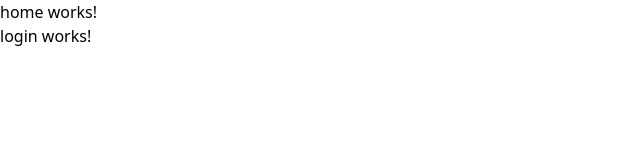
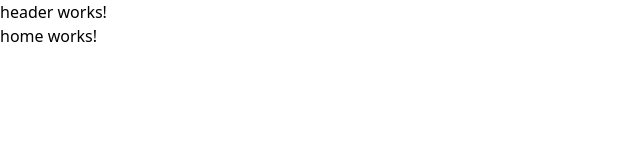
Before and after one commit to Satish9047/Meet-Home, an Angular app: page / in a window 1280 px wide. Shown: the top 160 px of the page, without its empty margins (0-640 px from the left). Built offline with nearby package versions, Linux system fonts and the light colour scheme.

Commit message:
add basic router

```diff
--- a/src/app/app.component.html
+++ b/src/app/app.component.html
@@ -1,3 +1,2 @@
-<app-home />
-<app-login />
+<app-header />
 <router-outlet />
--- a/src/app/app.component.ts
+++ b/src/app/app.component.ts
@@ -1,12 +1,11 @@
 import { Component } from '@angular/core';
 import { RouterOutlet } from '@angular/router';
-import { HomeComponent } from './pages/home/home.component';
-import { LoginComponent } from './pages/login/login.component';
+import { HeaderComponent } from './shared/component/header/header.component';
 
 @Component({
   selector: 'app-root',
   standalone: true,
-  imports: [RouterOutlet, HomeComponent, LoginComponent],
+  imports: [RouterOutlet, HeaderComponent],
   templateUrl: './app.component.html',
   styleUrl: './app.component.css',
 })
--- a/src/app/app.routes.ts
+++ b/src/app/app.routes.ts
@@ -1,3 +1,16 @@
 import { Routes } from '@angular/router';
+import { HomeComponent } from './pages/home/home.component';
+import { LoginComponent } from './pages/login/login.component';
 
-export const routes: Routes = [];
+export const routes: Routes = [
+  {
+    path: '',
+    component: HomeComponent,
+    title: 'home',
+  },
+  {
+    path: 'login',
+    component: LoginComponent,
+    title: 'login',
+  },
+];
```
